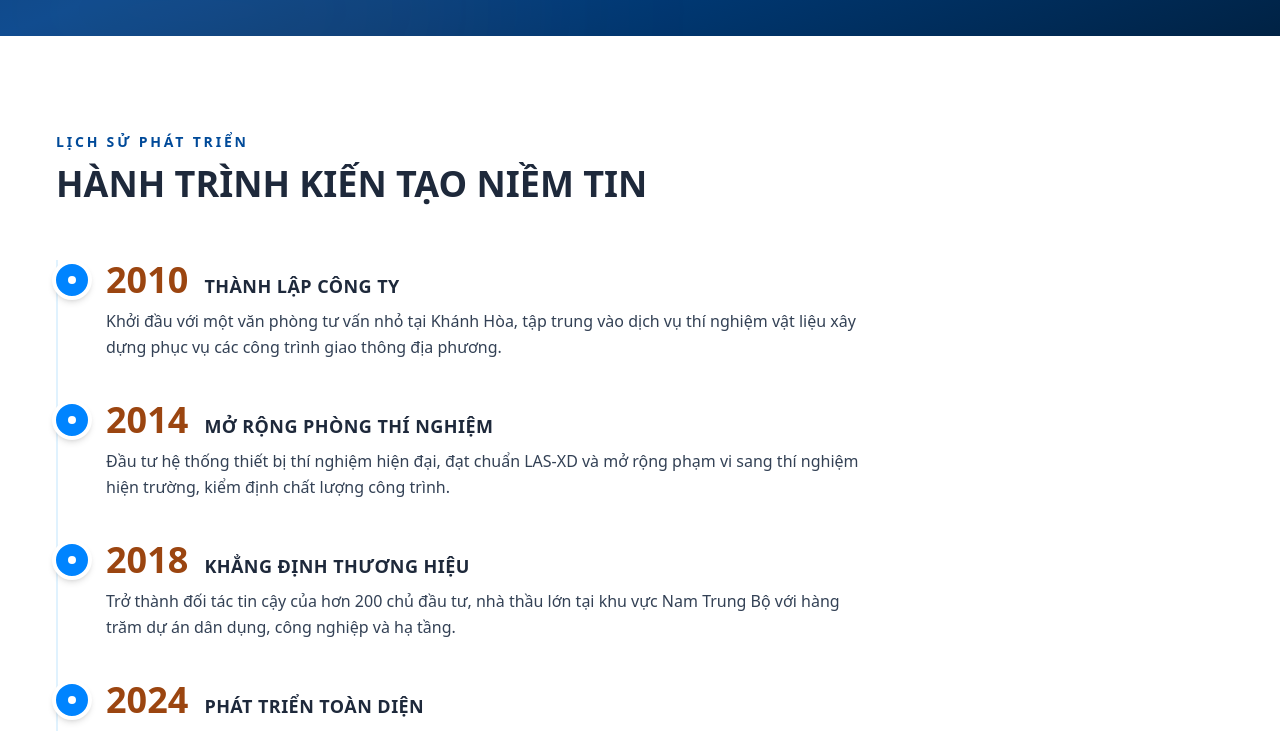
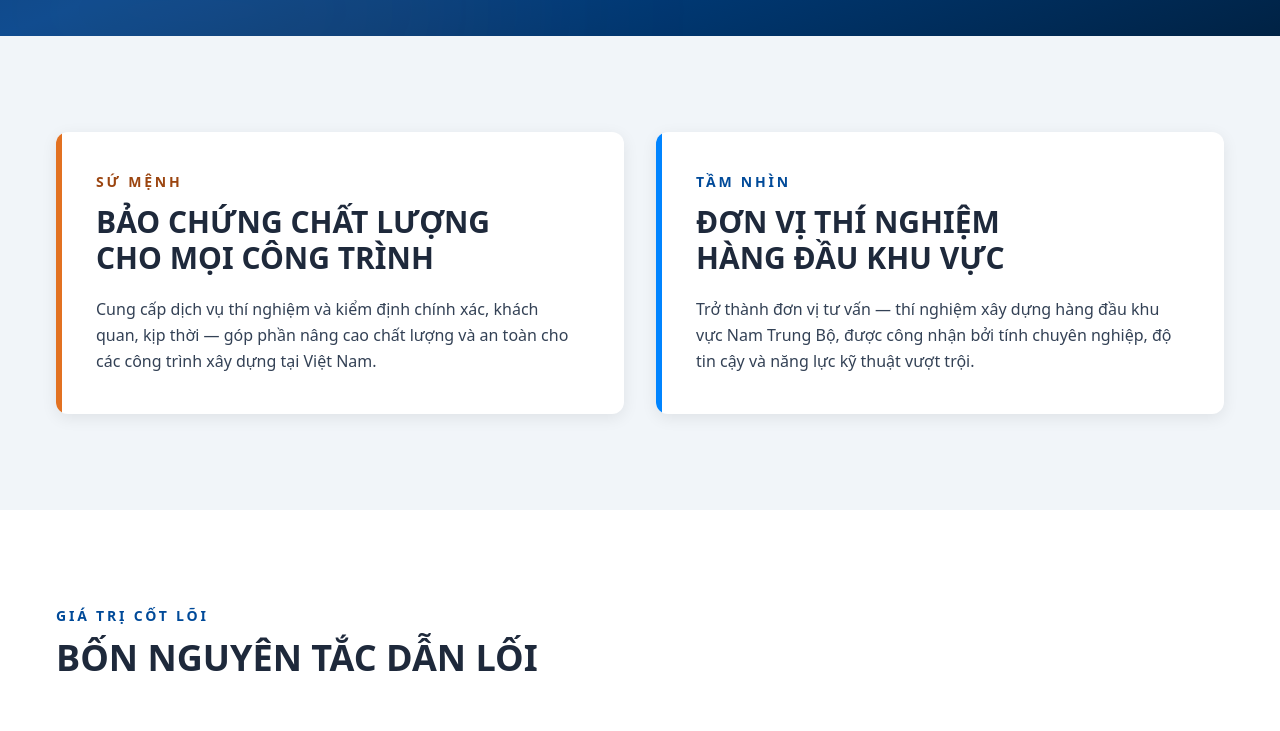
Before and after one commit to endsha/thienlongnt-landingpage, a React (Vite) app: page /gioi-thieu in a window 1280 px wide. Shown: the part 580-1311 px from the top of the page. Built offline with nearby package versions, Linux system fonts and the light colour scheme; a web font is replaced by a local one.

Commit message:
chore: hide history

```diff
--- a/src/pages/About.jsx
+++ b/src/pages/About.jsx
@@ -1,28 +1,28 @@
 // import { Link } from 'react-router-dom';
 import SEO from '@/components/SEO.jsx';
 
-const TIMELINE = [
-  {
-    year: '2010',
-    title: 'Thành lập công ty',
-    body: 'Khởi đầu với một văn phòng tư vấn nhỏ tại Khánh Hòa, tập trung vào dịch vụ thí nghiệm vật liệu xây dựng phục vụ các công trình giao thông địa phương.',
-  },
-  {
-    year: '2014',
-    title: 'Mở rộng phòng thí nghiệm',
-    body: 'Đầu tư hệ thống thiết bị thí nghiệm hiện đại, đạt chuẩn LAS-XD và mở rộng phạm vi sang thí nghiệm hiện trường, kiểm định chất lượng công trình.',
-  },
-  {
-    year: '2018',
-    title: 'Khẳng định thương hiệu',
-    body: 'Trở thành đối tác tin cậy của hơn 200 chủ đầu tư, nhà thầu lớn tại khu vực Nam Trung Bộ với hàng trăm dự án dân dụng, công nghiệp và hạ tầng.',
-  },
-  {
-    year: '2024',
-    title: 'Phát triển toàn diện',
-    body: 'Hoàn thiện hệ thống quản lý chất lượng theo ISO/IEC 17025, đội ngũ kỹ sư trên 50 người, đáp ứng các dự án trọng điểm cấp quốc gia.',
-  },
-];
+// const TIMELINE = [
+//   {
+//     year: '2010',
+//     title: 'Thành lập công ty',
+//     body: 'Khởi đầu với một văn phòng tư vấn nhỏ tại Khánh Hòa, tập trung vào dịch vụ thí nghiệm vật liệu xây dựng phục vụ các công trình giao thông địa phương.',
+//   },
+//   {
+//     year: '2014',
+//     title: 'Mở rộng phòng thí nghiệm',
+//     body: 'Đầu tư hệ thống thiết bị thí nghiệm hiện đại, đạt chuẩn LAS-XD và mở rộng phạm vi sang thí nghiệm hiện trường, kiểm định chất lượng công trình.',
+//   },
+//   {
+//     year: '2018',
+//     title: 'Khẳng định thương hiệu',
+//     body: 'Trở thành đối tác tin cậy của hơn 200 chủ đầu tư, nhà thầu lớn tại khu vực Nam Trung Bộ với hàng trăm dự án dân dụng, công nghiệp và hạ tầng.',
+//   },
+//   {
+//     year: '2024',
+//     title: 'Phát triển toàn diện',
+//     body: 'Hoàn thiện hệ thống quản lý chất lượng theo ISO/IEC 17025, đội ngũ kỹ sư trên 50 người, đáp ứng các dự án trọng điểm cấp quốc gia.',
+//   },
+// ];
 
 const VALUES = [
   {
@@ -105,41 +105,41 @@ function Hero() {
   );
 }
 
-function History() {
-  return (
-    <section className="bg-white py-20 md:py-24">
-      <div className="mx-auto max-w-container px-4">
-        <div className="mb-14 max-w-2xl">
-          <p className="mb-3 text-sm font-bold uppercase tracking-[0.2em] text-brand-700">
-            Lịch sử phát triển
-          </p>
-          <h2 className="font-display text-3xl font-black uppercase leading-tight text-ink md:text-4xl">
-            Hành trình kiến tạo niềm tin
-          </h2>
-        </div>
+// function History() {
+//   return (
+//     <section className="bg-white py-20 md:py-24">
+//       <div className="mx-auto max-w-container px-4">
+//         <div className="mb-14 max-w-2xl">
+//           <p className="mb-3 text-sm font-bold uppercase tracking-[0.2em] text-brand-700">
+//             Lịch sử phát triển
+//           </p>
+//           <h2 className="font-display text-3xl font-black uppercase leading-tight text-ink md:text-4xl">
+//             Hành trình kiến tạo niềm tin
+//           </h2>
+//         </div>
 
-        <ol className="relative space-y-10 border-l-2 border-brand-100 pl-8 md:pl-12">
-          {TIMELINE.map((item) => (
-            <li key={item.year} className="relative">
-              <span className="absolute -left-[42px] grid h-8 w-8 place-items-center rounded-full border-4 border-white bg-brand-500 shadow-md md:-left-[54px] md:h-10 md:w-10">
-                <span className="h-2 w-2 rounded-full bg-white" />
-              </span>
-              <div className="mb-2 flex items-baseline gap-4">
-                <span className="font-display text-3xl font-black text-accent-700 md:text-4xl">
-                  {item.year}
-                </span>
-                <h3 className="font-display text-base font-black uppercase tracking-wide text-ink md:text-lg">
-                  {item.title}
-                </h3>
-              </div>
-              <p className="max-w-3xl leading-relaxed text-ink-muted">{item.body}</p>
-            </li>
-          ))}
-        </ol>
-      </div>
-    </section>
-  );
-}
+//         <ol className="relative space-y-10 border-l-2 border-brand-100 pl-8 md:pl-12">
+//           {TIMELINE.map((item) => (
+//             <li key={item.year} className="relative">
+//               <span className="absolute -left-[42px] grid h-8 w-8 place-items-center rounded-full border-4 border-white bg-brand-500 shadow-md md:-left-[54px] md:h-10 md:w-10">
+//                 <span className="h-2 w-2 rounded-full bg-white" />
+//               </span>
+//               <div className="mb-2 flex items-baseline gap-4">
+//                 <span className="font-display text-3xl font-black text-accent-700 md:text-4xl">
+//                   {item.year}
+//                 </span>
+//                 <h3 className="font-display text-base font-black uppercase tracking-wide text-ink md:text-lg">
+//                   {item.title}
+//                 </h3>
+//               </div>
+//               <p className="max-w-3xl leading-relaxed text-ink-muted">{item.body}</p>
+//             </li>
+//           ))}
+//         </ol>
+//       </div>
+//     </section>
+//   );
+// }
 
 function MissionVision() {
   return (
@@ -280,7 +280,7 @@ export default function About() {
         description="Hơn một thập kỷ đồng hành cùng các công trình trọng điểm tại Khánh Hòa. Tìm hiểu lịch sử, sứ mệnh và đội ngũ kỹ sư của Thiên Long Ninh Thuận — đơn vị thí nghiệm LAS-XD."
       />
       <Hero />
-      <History />
+      {/* <History /> */}
       <MissionVision />
       <Values />
       {/* <Leadership /> */}
```
